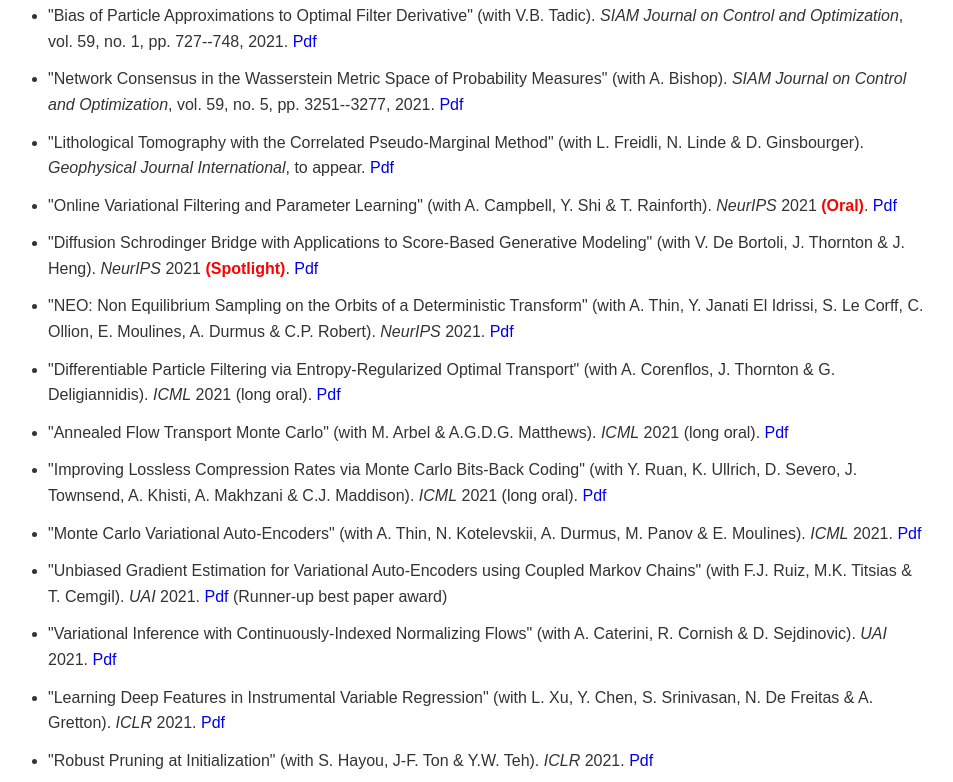
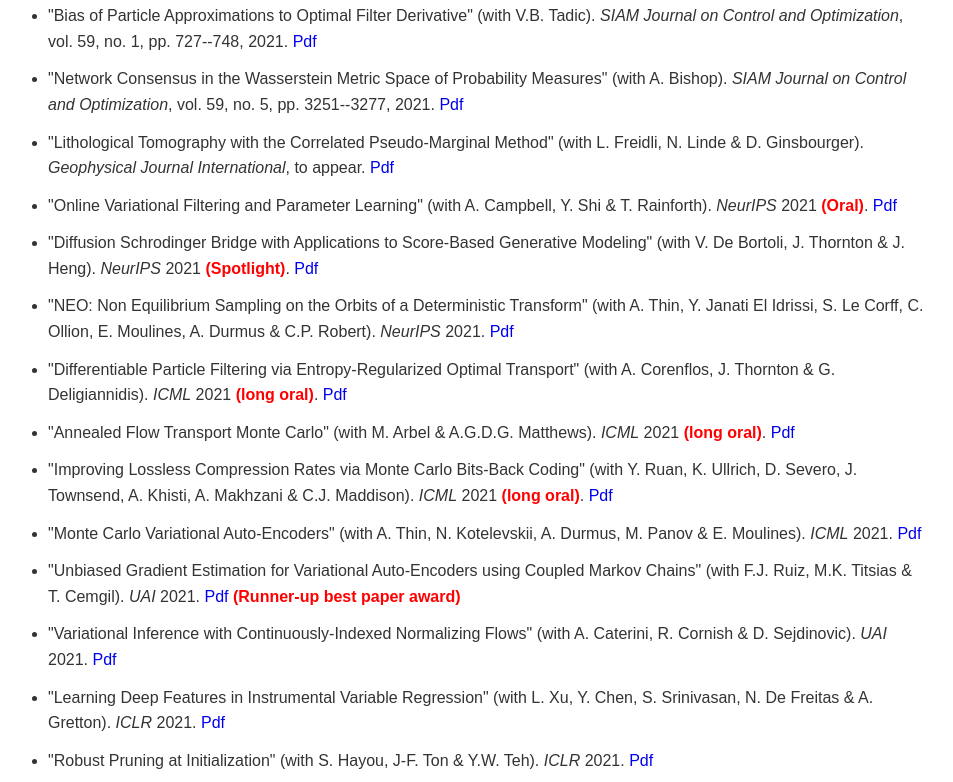
Before and after one commit to ArnaudDoucet/arnauddoucet.github.io, a plain HTML site: page publications.html in a window 1280 px wide. Shown: the part 6064-6846 px from the top of the page, without its empty margins (2-955 px from the left). Drawn offline with Linux system fonts and the light colour scheme.

Commit message:
Update publications.html

```diff
--- a/publications.html
+++ b/publications.html
@@ -191,7 +191,7 @@
                 <li>"Efficient MCMC Sampling with Dimension-Free Convergence Rate using ADMM-type Splitting" (with M. Vono &amp; D. Paulin). <em>Journal of Machine Learning Research</em>, 2022. <a href="https://www.jmlr.org/papers/volume23/20-357/20-357.pdf">Pdf</a></li>
                 <li>"On Instrumental Variable Regression for Deep Offline Policy Evaluation" (with Y Chen, L Xu, C Gulcehre, TL Paine, A Gretton &amp; N de Freitas). <em>Journal of Machine Learning Research</em>, vol. 23, pp. 1--69, 2022. <a href="https://arxiv.org/abs/2105.10148">Pdf</a></li>
                 <li>"COIN++: Data Agnostic Data Compression" (with E. Dupont, H. Loya, M. Alizadeh, A. Golinski &amp; Y.W. Teh). <em>Transactions on Machine Learning Research</em>. <a href="https://arxiv.org/abs/2201.12904">Pdf</a></li>
-                <li>"Riemmanian Score-Based Generative Modeling" (with V. De Bortoli, E. Mathieu, M. Hutchinson, J. Thornton &amp; Y.W. Teh). <em>NeurIPS</em> 2022 <span class="red">(Outstanding paper award)</span> - Oral). <a href="https://arxiv.org/abs/2202.02763">Pdf</a></li>
+                <li>"Riemmanian Score-Based Generative Modeling" (with V. De Bortoli, E. Mathieu, M. Hutchinson, J. Thornton &amp; Y.W. Teh). <em>NeurIPS</em> 2022 <span class="red">(Outstanding paper award)</span>). <a href="https://arxiv.org/abs/2202.02763">Pdf</a></li>
                 <li>"A Continuous Time Framework for Discrete Denoising Models" (with A. Campbell, J. Benton, V. de Bortoli, T. Rainforth &amp; G. Deligiannidis). <em>NeurIPS</em> 2022 <span class="red">(Oral)</span>. <a href="https://arxiv.org/abs/2205.14987">Pdf</a></li>
                 <li>"A Multi-Resolution Framework for U-Nets with Applications to Hierarchical VAEs" (with F. Falck, C. Williams, D. Danks, G. Deligiannidis, C. Yau, C.C. Holmes &amp; M. Willetts). <em>NeurIPS</em> 2022 <span class="red">(Oral)</span>.</li>
                 <li>"Score-Based Diffusion Meets Annealed Importance Sampling" (with W. Grathwohl, A.G.D.G. Matthews &amp; H. Strathmann). <em>NeurIPS</em> 2022. <a href="https://arxiv.org/abs/2208.07698">Pdf</a></li>
@@ -225,11 +225,11 @@
                 <li>"Online Variational Filtering and Parameter Learning" (with A. Campbell, Y. Shi &amp; T. Rainforth). <em>NeurIPS</em> 2021 <span class="red">(Oral)</span>. <a href="https://arxiv.org/abs/2110.13549">Pdf</a></li>
                 <li>"Diffusion Schrodinger Bridge with Applications to Score-Based Generative Modeling" (with V. De Bortoli, J. Thornton &amp; J. Heng). <em>NeurIPS</em> 2021 <span class="red">(Spotlight)</span>. <a href="https://arxiv.org/abs/2106.01357">Pdf</a></li>
                 <li>"NEO: Non Equilibrium Sampling on the Orbits of a Deterministic Transform" (with A. Thin, Y. Janati El Idrissi, S. Le Corff, C. Ollion, E. Moulines, A. Durmus &amp; C.P. Robert). <em>NeurIPS</em> 2021. <a href="https://arxiv.org/abs/2103.10943">Pdf</a></li>
-                <li>"Differentiable Particle Filtering via Entropy-Regularized Optimal Transport" (with A. Corenflos, J. Thornton &amp; G. Deligiannidis). <em>ICML</em> 2021 (long oral). <a href="https://arxiv.org/abs/2102.07850">Pdf</a></li>
-                <li>"Annealed Flow Transport Monte Carlo" (with M. Arbel &amp; A.G.D.G. Matthews). <em>ICML</em> 2021 (long oral). <a href="https://arxiv.org/abs/2102.07501">Pdf</a></li>
-                <li>"Improving Lossless Compression Rates via Monte Carlo Bits-Back Coding" (with Y. Ruan, K. Ullrich, D. Severo, J. Townsend, A. Khisti, A. Makhzani &amp; C.J. Maddison). <em>ICML</em> 2021 (long oral). <a href="https://arxiv.org/abs/2102.11086">Pdf</a></li>
+                <li>"Differentiable Particle Filtering via Entropy-Regularized Optimal Transport" (with A. Corenflos, J. Thornton &amp; G. Deligiannidis). <em>ICML</em> 2021 <span class="red">(long oral)</span>. <a href="https://arxiv.org/abs/2102.07850">Pdf</a></li>
+                <li>"Annealed Flow Transport Monte Carlo" (with M. Arbel &amp; A.G.D.G. Matthews). <em>ICML</em> 2021 <span class="red">(long oral)</span>. <a href="https://arxiv.org/abs/2102.07501">Pdf</a></li>
+                <li>"Improving Lossless Compression Rates via Monte Carlo Bits-Back Coding" (with Y. Ruan, K. Ullrich, D. Severo, J. Townsend, A. Khisti, A. Makhzani &amp; C.J. Maddison). <em>ICML</em> 2021 <span class="red">(long oral)</span>. <a href="https://arxiv.org/abs/2102.11086">Pdf</a></li>
                 <li>"Monte Carlo Variational Auto-Encoders" (with A. Thin, N. Kotelevskii, A. Durmus, M. Panov &amp; E. Moulines). <em>ICML</em> 2021. <a href="https://arxiv.org/abs/2106.15921">Pdf</a></li>
-                <li>"Unbiased Gradient Estimation for Variational Auto-Encoders using Coupled Markov Chains" (with F.J. Ruiz, M.K. Titsias &amp; T. Cemgil). <em>UAI</em> 2021. <a href="https://arxiv.org/abs/2010.01845">Pdf</a> (Runner-up best paper award)</li>
+                <li>"Unbiased Gradient Estimation for Variational Auto-Encoders using Coupled Markov Chains" (with F.J. Ruiz, M.K. Titsias &amp; T. Cemgil). <em>UAI</em> 2021. <a href="https://arxiv.org/abs/2010.01845">Pdf</a> <span class="red">(Runner-up best paper award)</span></li>
                 <li>"Variational Inference with Continuously-Indexed Normalizing Flows" (with A. Caterini, R. Cornish &amp; D. Sejdinovic). <em>UAI</em> 2021. <a href="https://arxiv.org/abs/2007.05426">Pdf</a></li>
                 <li>"Learning Deep Features in Instrumental Variable Regression" (with L. Xu, Y. Chen, S. Srinivasan, N. De Freitas &amp; A. Gretton). <em>ICLR</em> 2021. <a href="https://openreview.net/pdf?id=sy4Kg_ZQmS7">Pdf</a></li>
                 <li>"Robust Pruning at Initialization" (with S. Hayou, J-F. Ton &amp; Y.W. Teh). <em>ICLR</em> 2021. <a href="https://openreview.net/pdf?id=vXj_ucZQ4hA">Pdf</a></li>
```
